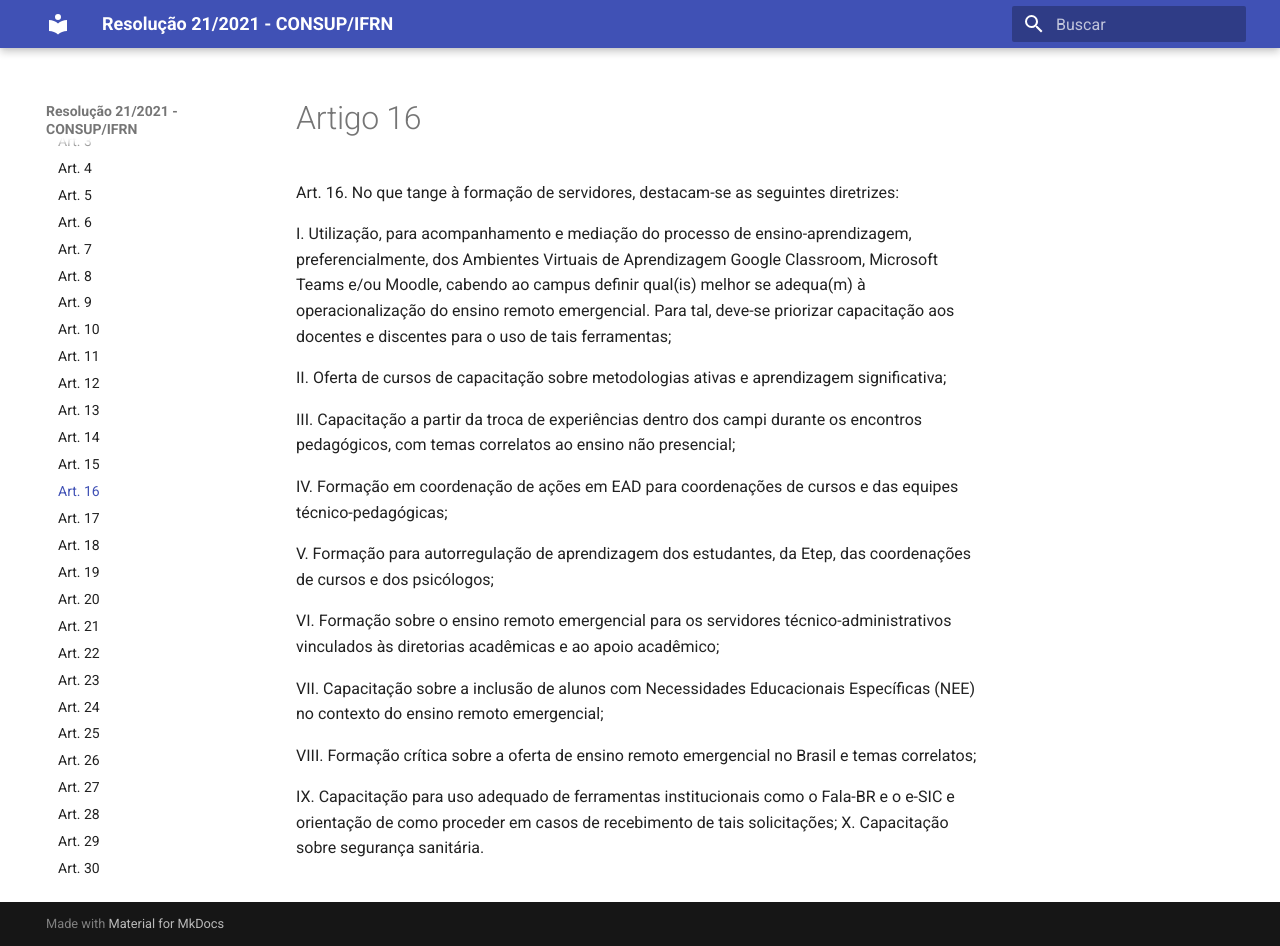
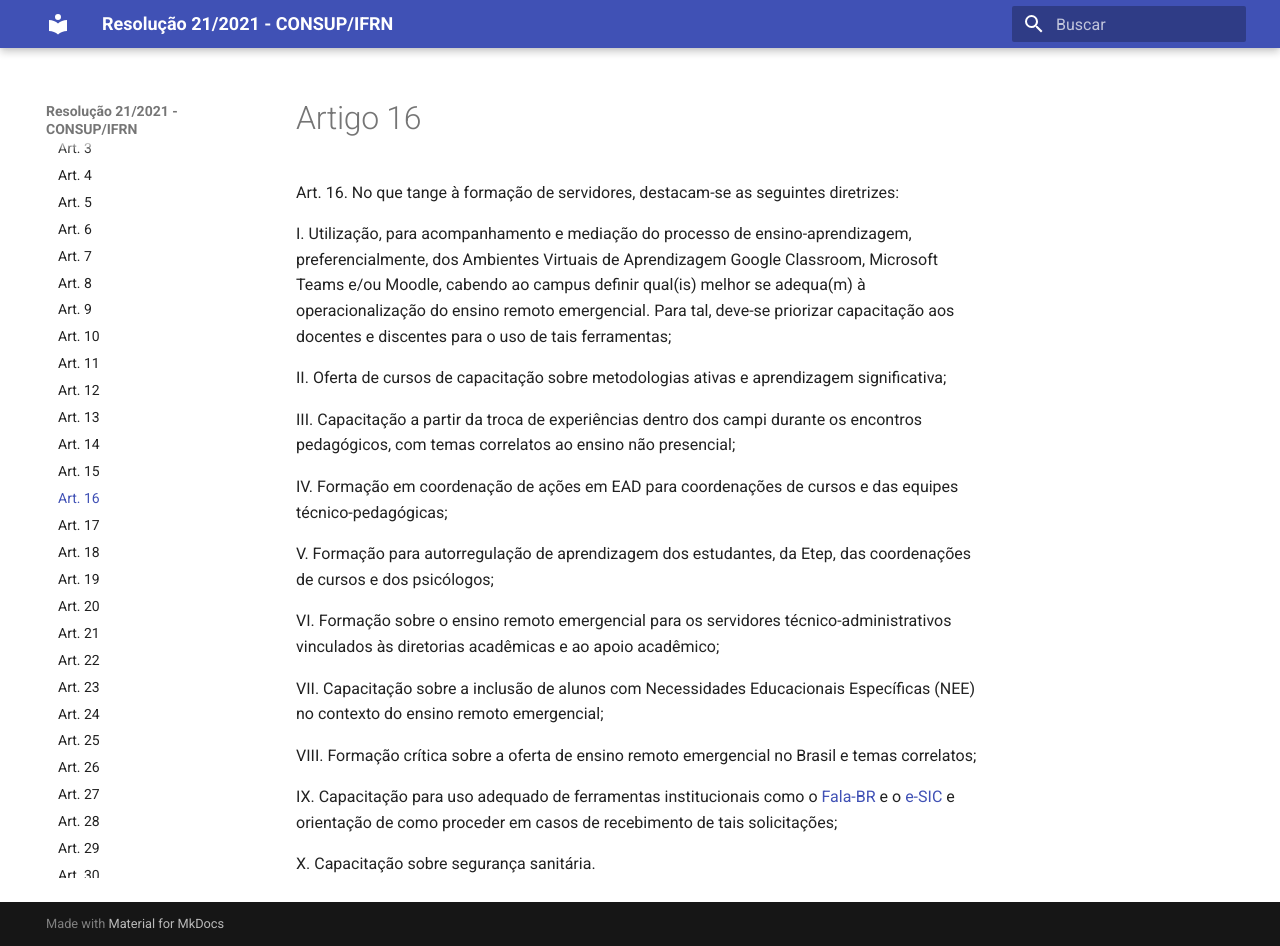
Before and after one commit to portif/ifrn-rn-21-2021, an MkDocs documentation site: the page built from docs/art-16.md, in a window 1280 px wide and 946 px high. Built offline with MkDocs 1.6.1 and Material for MkDocs 9.7.7, drawn with Linux system fonts in a browser that asks for light colours; some of the changed lines change nothing that is shown.

Commit message:
Formatação de ítens dos arts. 15 e 16

```diff
--- a/docs/art-16.md
+++ b/docs/art-16.md
@@ -25,6 +25,7 @@
 
 VIII. Formação crítica sobre a oferta de ensino remoto emergencial no Brasil e temas correlatos;
 
-IX. Capacitação para uso adequado de ferramentas institucionais como o Fala-BR e o e-SIC e orientação de como
+IX. Capacitação para uso adequado de ferramentas institucionais como o [Fala-BR](https://falabr.cgu.gov.br/publico/Manifestacao/SelecionarTipoManifestacao.aspx) e o [e-SIC](https://esic.cgu.gov.br/falabr.html) e orientação de como
 proceder em casos de recebimento de tais solicitações;
+
 X. Capacitação sobre segurança sanitária.
```
Also changed, not shown: docs/art-15.md (+1 -0 lines).
